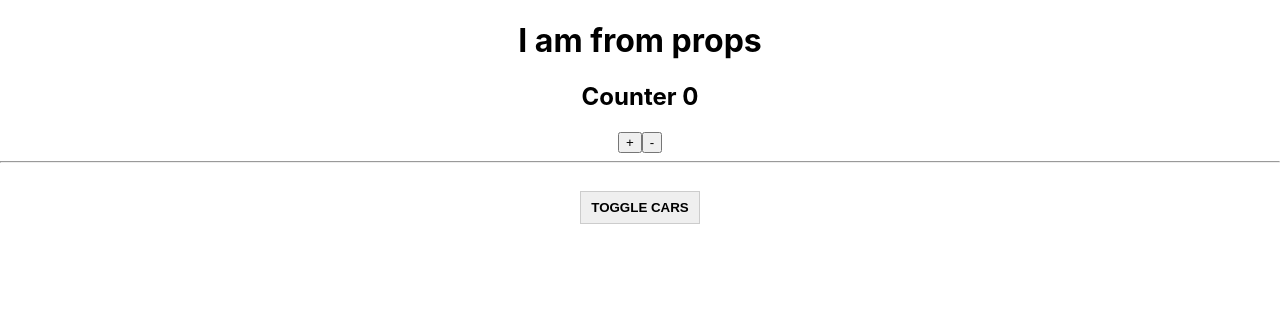
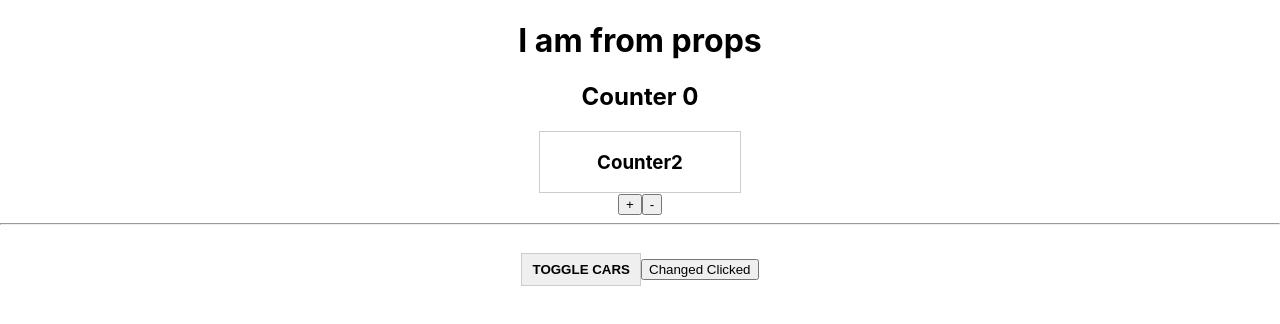
Before and after one commit to AntonS86/react_theory, a React app: page / in a window 1280 px wide. Shown: the top 324 px of the page. Built offline with nearby package versions, Linux system fonts and the light colour scheme.

Commit message:
block 5: less 15

```diff
--- a/src/App.js
+++ b/src/App.js
@@ -4,6 +4,8 @@ import './App.scss';
 import Car from './Car/Car';
 import ErrorBoundary from './ErrorBoundary/ErrorBoundary';
 import Counter from './Counter/Counter';
+
+export const ClickedContext = React.createContext(false);
 
 class App extends React.Component {
 
@@ -12,6 +14,7 @@ class App extends React.Component {
         super(props);
 
         this.state = {
+            clicked  : false,
             cars     : [
                 {name: 'Ford', year: 2018},
                 {name: 'Audi', year: 2016},
@@ -76,9 +79,13 @@ class App extends React.Component {
         return (
             <div className="App" style={divStyle}>
                 <h1>{this.props.title}</h1>
-                <Counter/>
+
+                <ClickedContext.Provider value={this.state.clicked}>
+                    <Counter/>
+                </ClickedContext.Provider>
                 <hr/>
                 <button className={'AppButton'} onClick={this.toggleCarsHandler}>Toggle Cars</button>
+                <button onClick={() => this.setState({clicked: true})}>Changed Clicked</button>
                 <div style={{
                     width  : 400,
                     margin : 'auto',
--- a/src/Car/Car.js
+++ b/src/Car/Car.js
@@ -55,6 +55,6 @@ Car.propTypes = {
     index       : PropTypes.number,
     onChangeName: PropTypes.func,
     onDelete    : PropTypes.func,
-}
+};
 
 export default withClass(Car, 'car-card');
--- a/src/Counter/Counter.js
+++ b/src/Counter/Counter.js
@@ -1,5 +1,6 @@
 import React from 'react';
 import Auxiliary from '../hoc/Auxiliary';
+import Counter2 from '../Counter2/Counter2';
 
 
 export default class Counter extends React.Component {
@@ -18,17 +19,10 @@ export default class Counter extends React.Component {
         return (
             <Auxiliary>
                 <h2>Counter {this.state.counter}</h2>
+                <Counter2/>
                 <button onClick={this.addCounter}>+</button>
                 <button onClick={() => this.setState({counter: this.state.counter - 1})}>-</button>
             </Auxiliary>
         )
-
-        /*return [
-            <h2 key={'1'}>Counter {this.state.counter}</h2>,
-            <button key={'2'} onClick={this.addCounter}>+</button>,
-            <button key={'3'} onClick={() => this.setState({counter: this.state.counter - 1})}>-</button>,
-        ]*/
-
-
     }
 }
--- /dev/null
+++ b/src/Counter2/Counter2.js
@@ -0,0 +1,18 @@
+import React from 'react';
+import {ClickedContext} from "../App";
+
+export default (props) => {
+    return (
+        <div style={{
+            border: '1px solid #ccc',
+            margin: '0 auto',
+            width : 200
+        }}>
+            <h3>Counter2</h3>
+            <ClickedContext.Consumer>
+                {clicked => clicked ? <p>Clicked</p> : null}
+                {/*{props.clicked ? <p>Clicked</p> : null}*/}
+            </ClickedContext.Consumer>
+        </div>
+    )
+}
```
